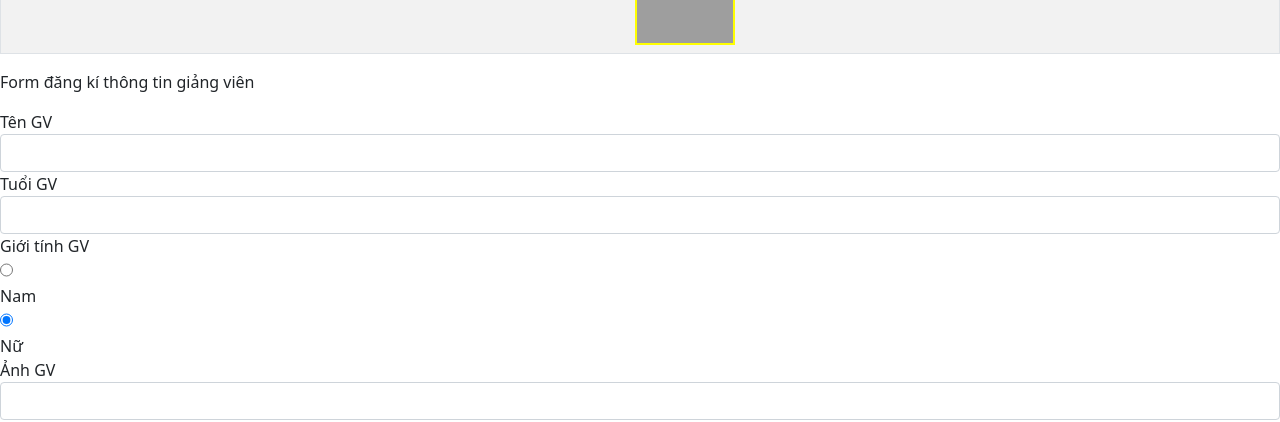
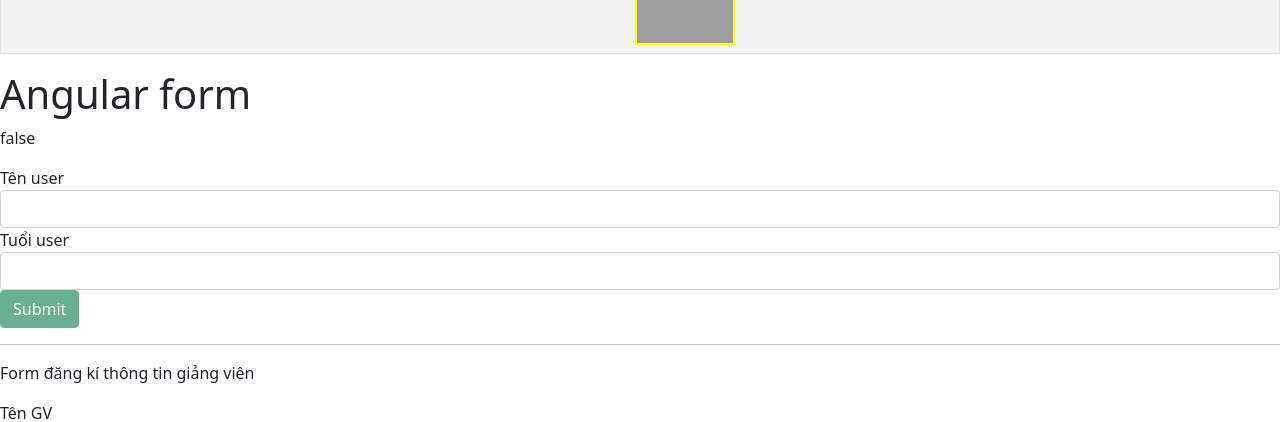
Before and after one commit to thao02122002/font-framework1, an Angular app: page / in a window 1280 px wide. Shown: the part 362-784 px from the top of the page. Built offline with nearby package versions, Linux system fonts and the light colour scheme; grey boxes are pictures that could not be loaded.

Commit message:
validate form

```diff
--- a/src/app/app.component.html
+++ b/src/app/app.component.html
@@ -10,6 +10,17 @@
 
 
 <div>
+
+  <div>
+    <h1>Angular form</h1>
+    <div>
+      <app-form></app-form>
+  </div>
+  </div>
+
+  <hr>
+
+
   <p>Form đăng kí thông tin giảng viên</p>
   <form>
     <div class="form-group">
--- a/src/app/app.module.ts
+++ b/src/app/app.module.ts
@@ -11,6 +11,9 @@ import { NameComponent } from './name/name.component';
 import { IdentityComponent } from './identity/identity.component';
 import { TableStatusComponent } from './table/table-status/table-status.component';
 import { TableAvatarComponent } from './table/table-avatar/table-avatar.component';
+import { FormsModule } from '@angular/forms';
+import { FormComponent } from './form/form.component';
+import { ShowValidateComponent } from './components/show-validate/show-validate.component';
 @NgModule({
   declarations: [
     AppComponent,
@@ -20,12 +23,15 @@ import { TableAvatarComponent } from './table/table-avatar/table-avatar.componen
     NameComponent,
     IdentityComponent,
     TableStatusComponent,
-    TableAvatarComponent
+    TableAvatarComponent,
+    FormComponent,
+    ShowValidateComponent
   ],
   imports: [
     BrowserModule,
     AppRoutingModule,
-    NgbModule
+    NgbModule,
+    FormsModule // FormsModule đc sử dụng ở các commponent đã có bên trên
   ],
   providers: [],
   bootstrap: [AppComponent]
--- /dev/null
+++ b/src/app/components/show-validate/show-validate.component.html
@@ -0,0 +1,5 @@
+<span class="text-danger" *ngIf="(field.dirty || field.touched) && field.errors?.['required']">{{key}} k đc để trống</span>
+<span class="text-danger" *ngIf=" (field.dirty || field.touched) && field.errors?.['minlength']"> {{key}} nhập đủ 6 kí tự</span>
+
+    <span class="text-danger" *ngIf="(field.dirty || field.touched) && field.errors?.['min']">{{key}} tối thiểu là 1</span>
+    <span class="text-danger" *ngIf="(field.dirty || field.touched) && field.errors?.['max']">{{key}} tối đa là 100</span>
--- /dev/null
+++ b/src/app/components/show-validate/show-validate.component.ts
@@ -0,0 +1,18 @@
+import { Component, Input, OnInit } from '@angular/core';
+
+@Component({
+  selector: 'app-show-validate',
+  templateUrl: './show-validate.component.html',
+  styleUrls: ['./show-validate.component.css']
+})
+export class ShowValidateComponent implements OnInit {
+@Input() field: any;
+@Input() key: string;
+  constructor() {
+    this.key=''
+   }
+
+  ngOnInit(): void {
+  }
+
+}
--- /dev/null
+++ b/src/app/form/form.component.html
@@ -0,0 +1,21 @@
+<p>{{userForm.valid | json}}</p>
+<form #userForm="ngForm" (ngSubmit)="onSubmit(userForm.value)">
+  <div class="form-group">
+    <label for="">Tên user</label>
+    <input type="text" class="form-control" name="name" ngModel #name="ngModel" required minlength="6">
+    <app-show-validate [field]="name" key="tên"></app-show-validate>
+    <!-- <span class="text-danger" *ngIf="(name.dirty || name.touched) && name.errors?.['required']">Tên k đc để trống</span>
+    <span class="text-danger" *ngIf=" (name.dirty || name.touched) && name.errors?.['minlength']">nhập đủ 6 kí tự</span> -->
+  </div>
+  <div class="form-group">
+    <label for="">Tuổi user</label>
+    <input type="number" class="form-control" name="age" ngModel  #age="ngModel" required min="1" max="100">
+    <app-show-validate [field]="age" key="tuổi"></app-show-validate>
+    <!-- <span class="text-danger" *ngIf=" (age.dirty || age.touched) && age.errors?.['required']">Tuổi k đc để trống</span>
+    <span class="text-danger" *ngIf="(age.dirty || age.touched) && age.errors?.['min']">Tuổi tối thiểu là 1</span>
+    <span class="text-danger" *ngIf="(age.dirty || age.touched) && age.errors?.['max']">Tuổi tối đa là 100</span> -->
+  </div>
+  <div>
+    <button class="btn btn-success" [disabled]="!userForm.valid">Submit</button>
+  </div>
+</form>
--- /dev/null
+++ b/src/app/form/form.component.ts
@@ -0,0 +1,19 @@
+import { Component, OnInit } from '@angular/core';
+
+@Component({
+  selector: 'app-form',
+  templateUrl: './form.component.html',
+  styleUrls: ['./form.component.css']
+})
+export class FormComponent implements OnInit {
+
+  constructor() { }
+
+  ngOnInit(): void {
+  }
+  onSubmit(formData: {name: string, age: string}) {
+    console.log(formData);
+
+  }
+
+}
```
Also changed, not shown: src/app/components/show-validate/show-validate.component.css (added), src/app/form/form.component.css (added), 2 other files (tests, documents, lock files or other folders).
